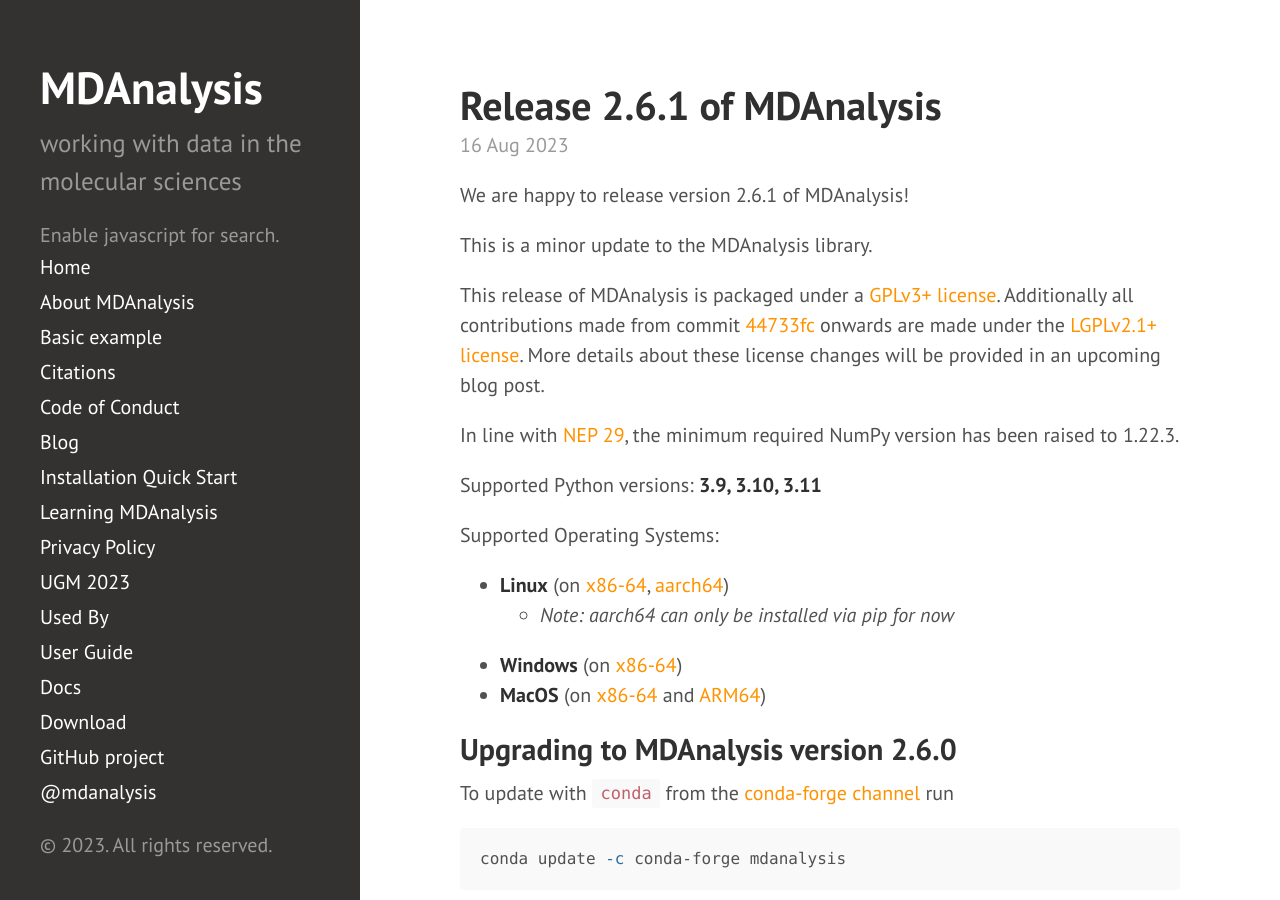
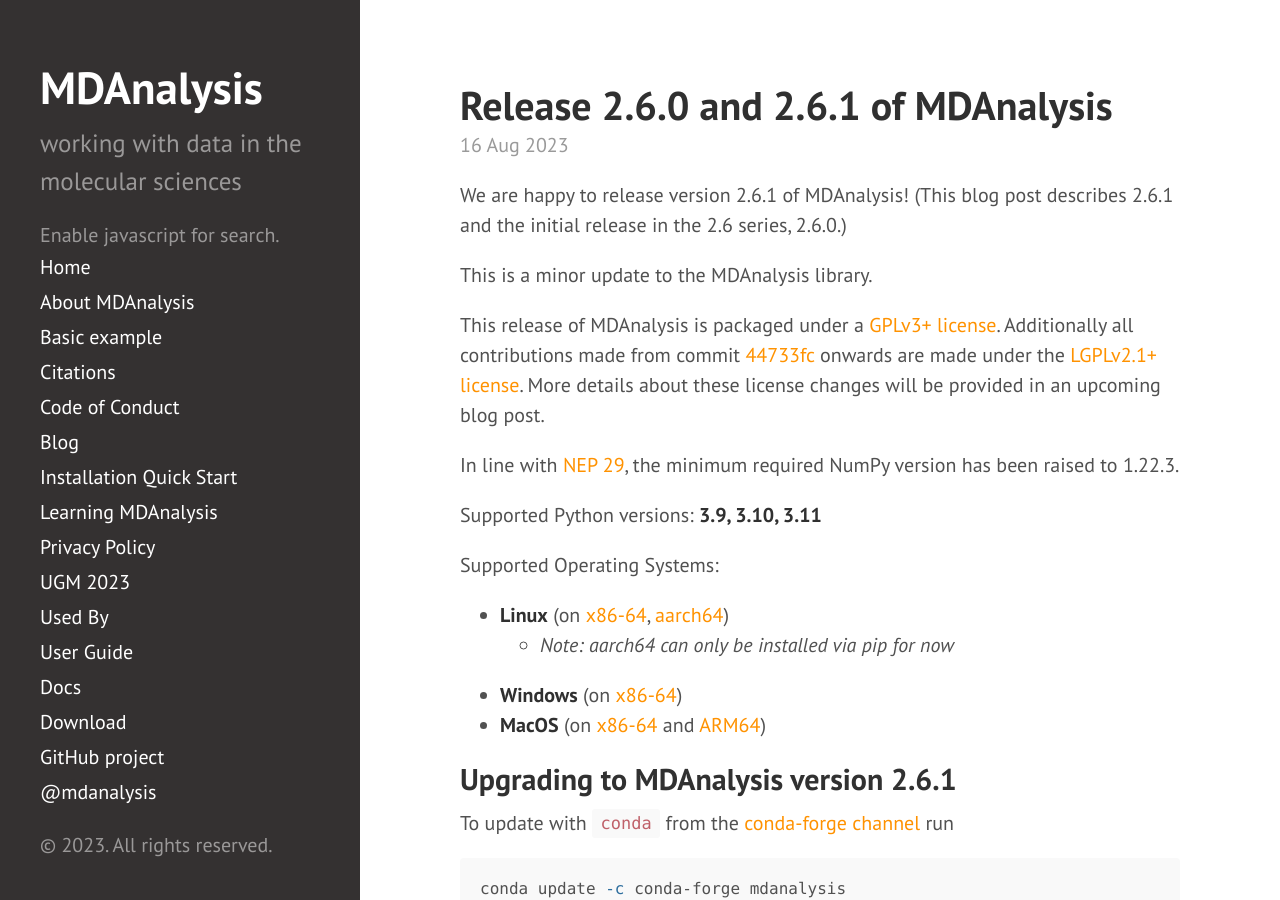
Before and after one commit to MDAnalysis/MDAnalysis.github.io, a Jekyll site: the page built from _posts/2023-08-16-release-2.6.0.md, in a window 1280 px wide and 900 px high. Built offline with Jekyll 4.4.1, drawn with Linux system fonts in a browser that asks for light colours; comment, search, counter and statistics services are not loaded.

Commit message:
Apply suggestions from code review
Co-authored-by: Oliver Beckstein <orbeckst@gmail.com>

```diff
--- a/_posts/2023-08-16-release-2.6.0.md
+++ b/_posts/2023-08-16-release-2.6.0.md
@@ -1,9 +1,10 @@
 ---
 layout: post
-title: Release 2.6.1 of MDAnalysis
+title: Release 2.6.0 and 2.6.1 of MDAnalysis
 ---
 
 We are happy to release version 2.6.1 of MDAnalysis!
+(This blog post describes 2.6.1 and the initial release in the 2.6 series, 2.6.0.)
 
 This is a minor update to the MDAnalysis library.
 
@@ -24,7 +25,7 @@ Supported Operating Systems:
   - **MacOS** (on [x86-64][] and [ARM64][])
 
 
-## Upgrading to MDAnalysis version 2.6.0
+## Upgrading to MDAnalysis version 2.6.1
 
 To update with `conda` from the [conda-forge channel][] run
 
```
